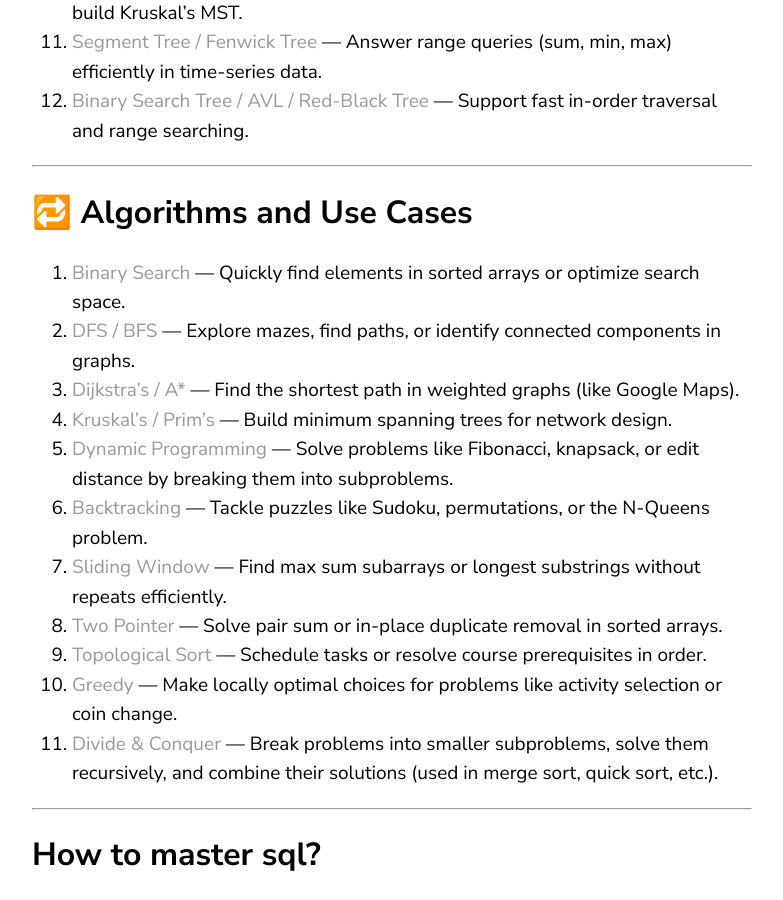
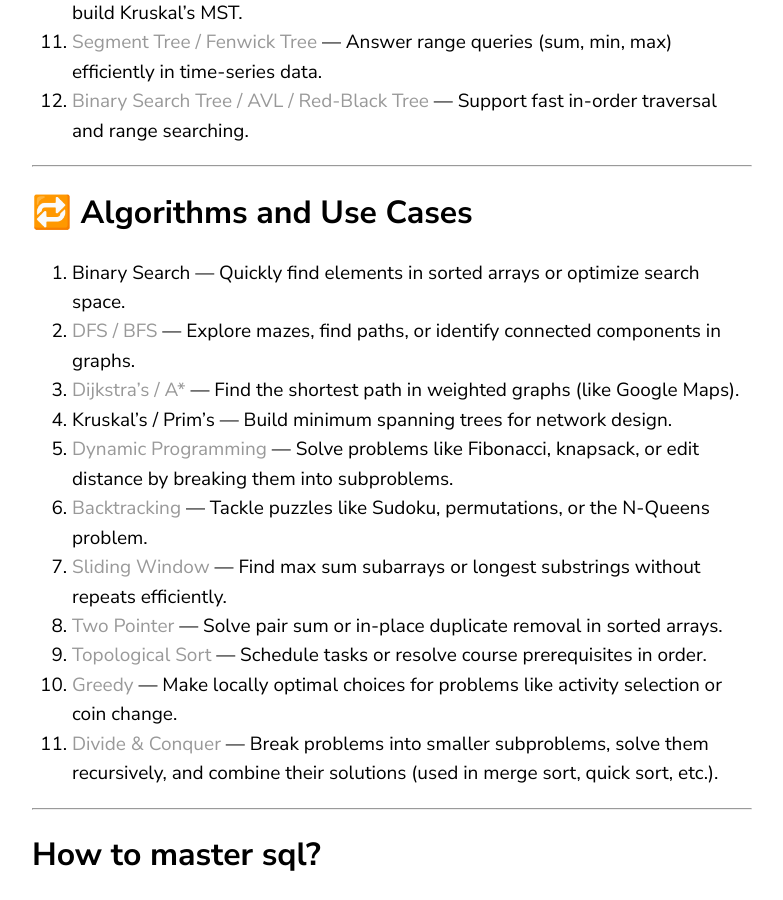
Before and after one commit to proxyroot/proxyroot.github.io, a Jekyll site: the page built from _posts/2025-07-13-dsa-topics-overview.markdown, in a window 1280 px wide and 900 px high, scrolled down 1260 px. Shown: the whole window, without its empty margins (68-851 px from the left). Built offline with Jekyll 4.4.1, drawn with Linux system fonts in a browser that asks for light colours; our own code applies the rules of GitHub Pages for plain Markdown files; some of the changed lines change nothing that is shown.

Commit message:
DS and algo

```diff
--- a/_posts/2025-07-13-dsa-topics-overview.markdown
+++ b/_posts/2025-07-13-dsa-topics-overview.markdown
@@ -28,17 +28,17 @@
 
 ## 🔁 Algorithms and Use Cases
 
-1. [Binary Search](/binary-search/) — Quickly find elements in sorted arrays or optimize search space.
-2. [DFS / BFS](/dfs-bfs/) — Explore mazes, find paths, or identify connected components in graphs.
+1. Binary Search — Quickly find elements in sorted arrays or optimize search space.
+2. [DFS / BFS](/graph-algorithms/) — Explore mazes, find paths, or identify connected components in graphs.
 3. [Dijkstra’s / A*](/dijkstra-shortest-paths/) — Find the shortest path in weighted graphs (like Google Maps).
-4. [Kruskal’s / Prim’s](/mst/) — Build minimum spanning trees for network design.
+4. Kruskal’s / Prim’s — Build minimum spanning trees for network design.
 5. [Dynamic Programming](/memoization-overview/) — Solve problems like Fibonacci, knapsack, or edit distance by breaking them into subproblems.
-6. [Backtracking](/backtracking/) — Tackle puzzles like Sudoku, permutations, or the N-Queens problem.
-7. [Sliding Window](/kadane-algorithm/) — Find max sum subarrays or longest substrings without repeats efficiently.
-8. [Two Pointer](/two-pointer/) — Solve pair sum or in-place duplicate removal in sorted arrays.
+6. [Backtracking](/backtracking-recursion-tree/) — Tackle puzzles like Sudoku, permutations, or the N-Queens problem.
+7. [Sliding Window](/sliding-window/) — Find max sum subarrays or longest substrings without repeats efficiently.
+8. [Two Pointer](/two-pointers/) — Solve pair sum or in-place duplicate removal in sorted arrays.
 9. [Topological Sort](/topological-sort/) — Schedule tasks or resolve course prerequisites in order.
-10. [Greedy](/greedy/) — Make locally optimal choices for problems like activity selection or coin change.
-11. [Divide & Conquer](https://proxyroot.com/divide-and-conquer/) — Break problems into smaller subproblems, solve them recursively, and combine their solutions (used in merge sort, quick sort, etc.).
+10. [Greedy](/greedy-algorithms/) — Make locally optimal choices for problems like activity selection or coin change.
+11. [Divide & Conquer](/divide-and-conquer/) — Break problems into smaller subproblems, solve them recursively, and combine their solutions (used in merge sort, quick sort, etc.).
 
 ---
 
```
